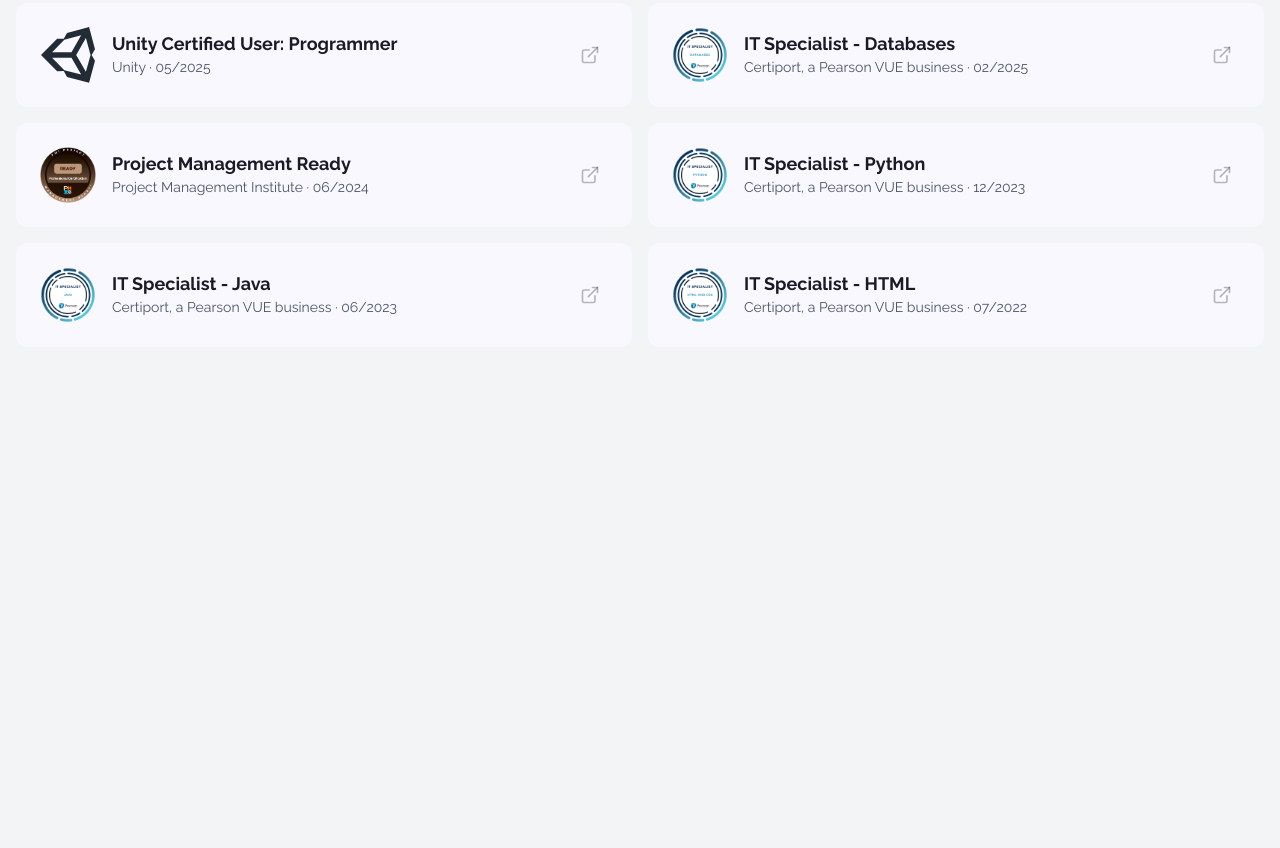
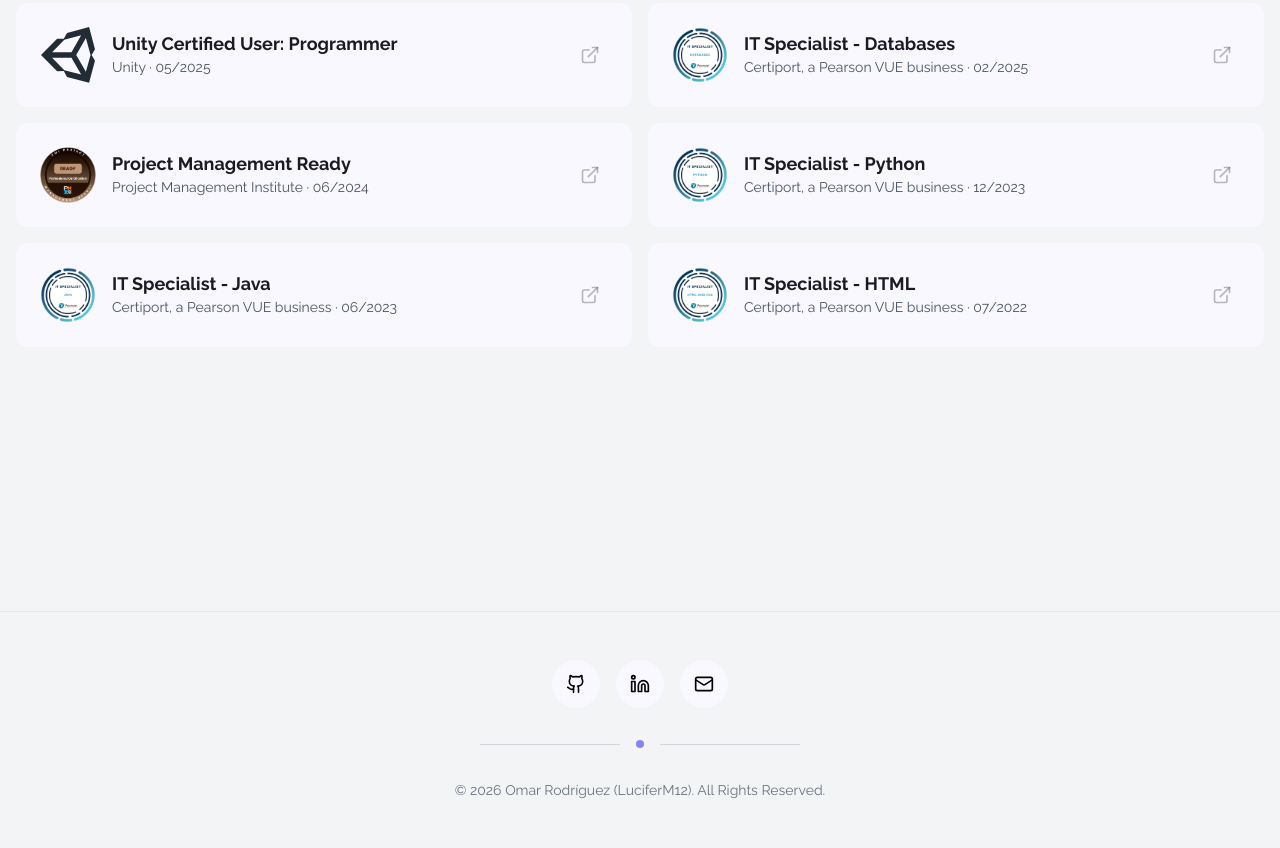
Before and after one commit to LuciferM12/Portafolio, an Astro site: page / in a window 1280 px wide. Shown: the part 2925-3773 px from the top of the page. Before the commit the page ends 3408 px from the top, so only its background shows below. Built offline with nearby package versions, Linux system fonts and the light colour scheme; Astro itself is replaced by a stand-in of ours.

Commit message:
feat: add footer

```diff
--- /dev/null
+++ b/src/components/Footer.tsx
@@ -0,0 +1,78 @@
+import { Github, Linkedin, Mail, Facebook } from "lucide-react";
+
+const Footer = () => {
+  return (
+    <footer className="w-full mt-32 border-t border-gray-200 dark:border-white/10">
+      <div className="max-w-7xl mx-auto px-6 py-12 flex flex-col items-center gap-8">
+        <div className="flex items-center gap-4">
+          <a
+            href="https://github.com/luciferm12"
+            target="_blank"
+            rel="noopener noreferrer"
+            className="
+              w-12 h-12
+              rounded-full
+              bg-light dark:bg-secondary
+              flex items-center justify-center
+              transition-all duration-300
+              hover:-translate-y-1
+              hover:text-primary
+              hover:shadow-lg
+            "
+          >
+            <Github size={20} />
+          </a>
+
+          <a
+            href="https://linkedin.com/in/omarrdz"
+            target="_blank"
+            rel="noopener noreferrer"
+            className="
+              w-12 h-12
+              rounded-full
+              bg-light dark:bg-secondary
+              flex items-center justify-center
+              transition-all duration-300
+              hover:-translate-y-1
+              hover:text-primary
+              hover:shadow-lg
+            "
+          >
+            <Linkedin size={20} />
+          </a>
+
+          <a
+            href="mailto:rojasrodriguezmartinomar@gmail.com"
+            className="
+              w-12 h-12
+              rounded-full
+              bg-light dark:bg-secondary
+              flex items-center justify-center
+              transition-all duration-300
+              hover:-translate-y-1
+              hover:text-primary
+              hover:shadow-lg
+            "
+          >
+            <Mail size={20} />
+          </a>
+        </div>
+
+        <div className="flex items-center w-full max-w-xs gap-4">
+          <div className="flex-1 h-px bg-gray-300 dark:bg-white/10" />
+
+          <div className="w-2 h-2 rounded-full bg-primary" />
+
+          <div className="flex-1 h-px bg-gray-300 dark:bg-white/10" />
+        </div>
+
+        <div className="text-sm text-gray-500 dark:text-gray-400 text-center">
+          © {new Date().getFullYear()} Omar Rodríguez (LuciferM12). All Rights
+          Reserved.
+        </div>
+      </div>
+    </footer>
+  );
+};
+
+export default Footer;
--- a/src/pages/index.astro
+++ b/src/pages/index.astro
@@ -5,6 +5,7 @@
 import Stack from "../components/Stack";
 import Experience from "../components/Experience";
 import Certifications from "../components/Certifications";
+import Footer from "../components/Footer";
 ---
 
 <Layout>
@@ -17,6 +18,7 @@
       <Stack client:load />
       <Experience client:load />
       <Certifications client:load />
+      <Footer client:load />
     </div>
   </div>
 </Layout>
```
